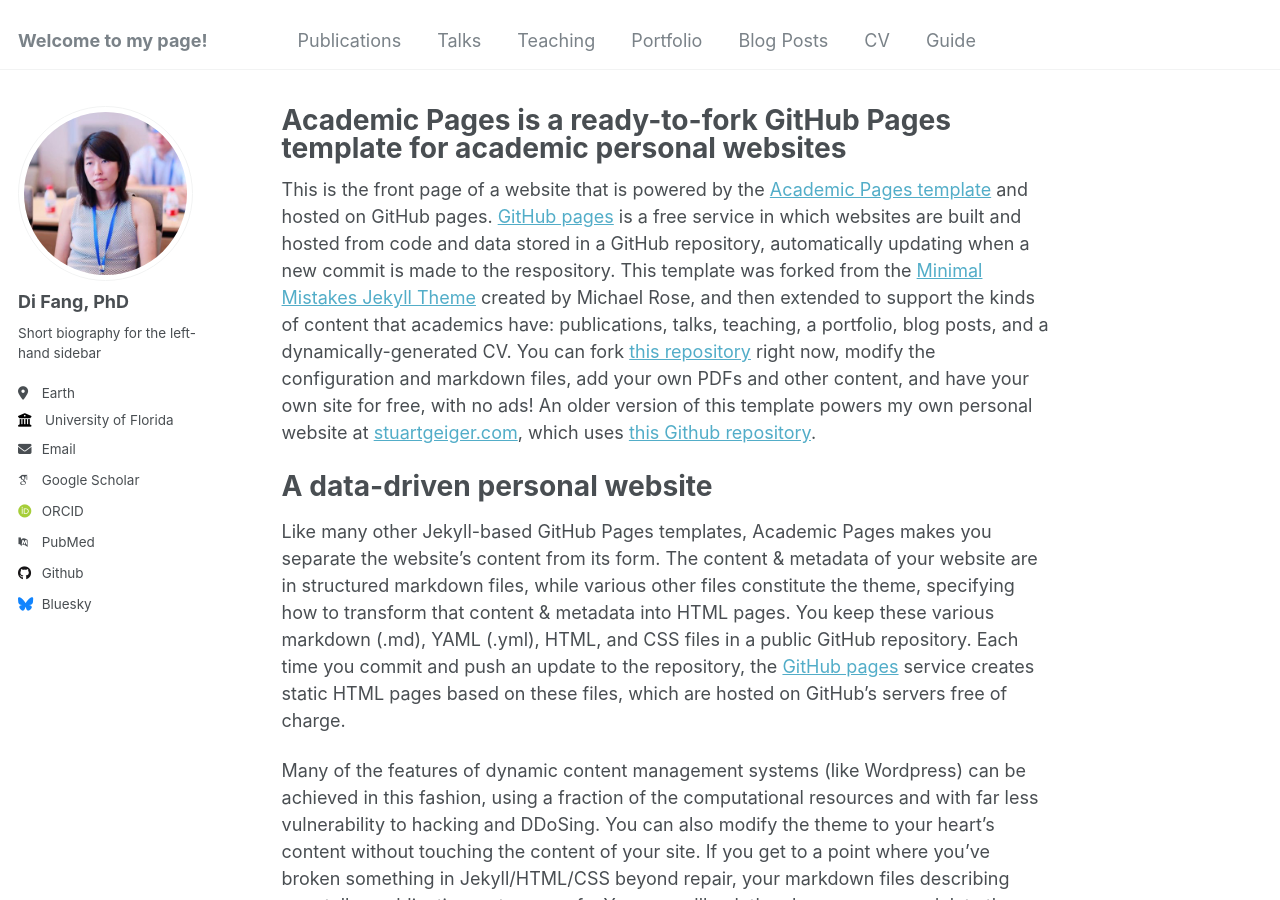
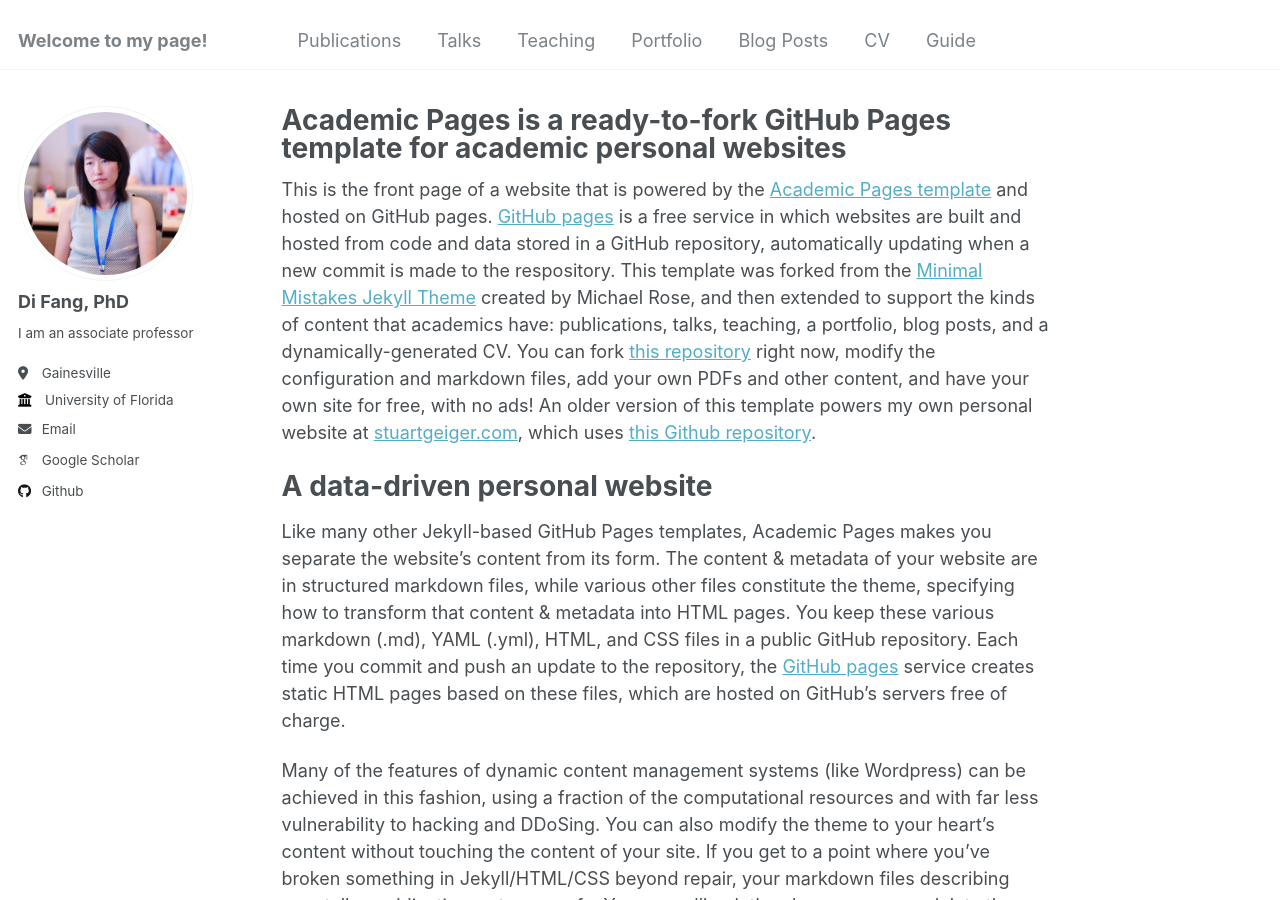
Before and after one commit to fangdi2009/mypage, a Jekyll site: the page built from _pages/about.md, in a window 1280 px wide and 900 px high. Built offline with Jekyll 4.4.1, drawn with Linux system fonts in a browser that asks for light colours; some web fonts are replaced.

Commit message:
Update _config.yml

```diff
--- a/_config.yml
+++ b/_config.yml
@@ -24,8 +24,8 @@ author:
   avatar           : "profile.jpg"
   name             : "Di Fang, PhD"
   pronouns         : # example: "she/her"
-  bio              : "Short biography for the left-hand sidebar"
-  location         : "Earth"
+  bio              : "I am an associate professor"
+  location         : "Gainesville"
   employer         : "University of Florida"
   uri              : # URL
   email            : "difang@ufl.edu"
@@ -34,9 +34,9 @@ author:
   arxiv            : # URL - Update with the correct link to your profile
   googlescholar    : "https://scholar.google.com/citations?user=PS_CX0AAAAAJ"
   impactstory      : # URL
-  orcid            : "http://orcid.org/yourorcidurl"
+  orcid            : #"http://orcid.org/yourorcidurl"
   semantic         : # URL
-  pubmed           : "https://www.ncbi.nlm.nih.gov/pubmed/?term=john+snow"
+  pubmed           : #"https://www.ncbi.nlm.nih.gov/pubmed/?term=john+snow"
   researchgate     : # URL
 
   # Repositories and software development
@@ -48,7 +48,7 @@ author:
   stackoverflow    : # User number or user number and name (i.e., use "1" or "1/jeff-atwood")
 
   # Social media
-  bluesky          : "bsky.app" # Replace this with you Bluesky username
+  bluesky          : #"bsky.app" # Replace this with you Bluesky username
   facebook         : # Username
   flickr           : # Username
   foursquare       : # Username
```
